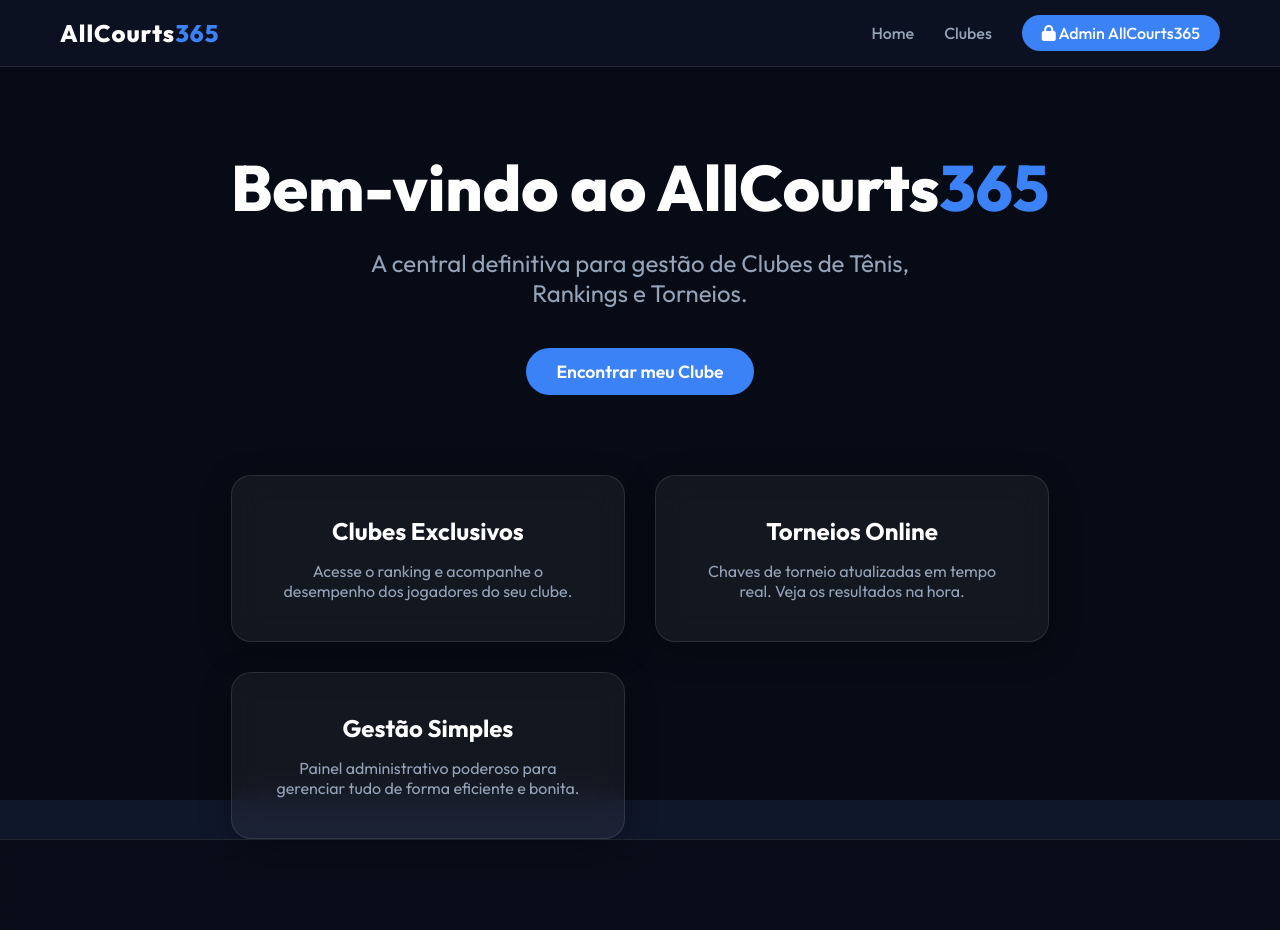
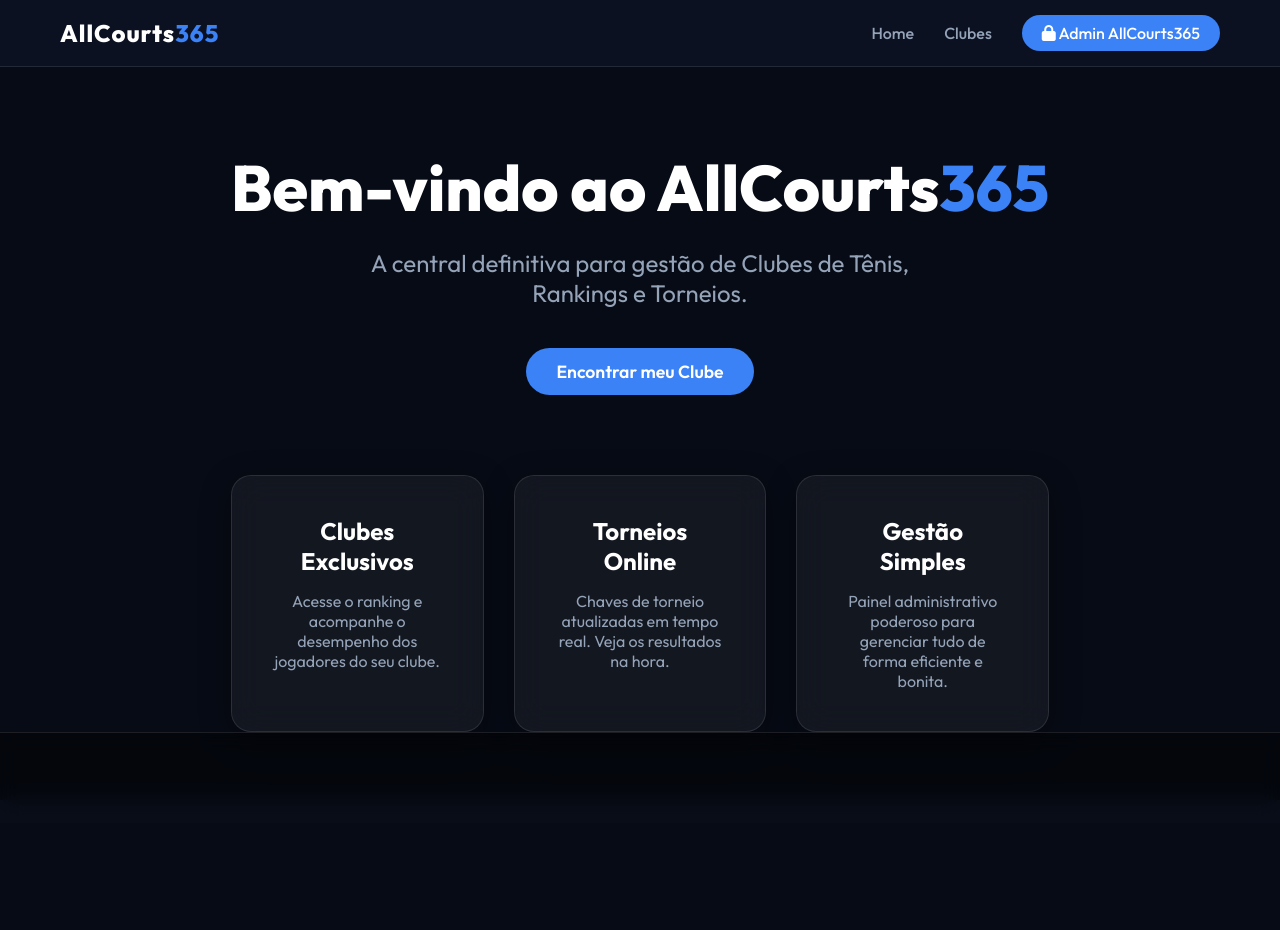
Before and after one commit to allcourts365/AllCourts365, a Django app: page / in a window 1280 px wide. After the commit the page ends 733 px from the top, so only its background shows below. Run offline with Django 5.2, Linux system fonts and the light colour scheme; data comes from the database, SQL or seed files in the repository.

Commit message:
fix: adjust grid minmax to ensure 3 cards fit on one row

```diff
--- a/templates/home.html
+++ b/templates/home.html
@@ -12,7 +12,7 @@
     </div>
 
     <!-- Seção de demonstração de design premium com cards glassmorphism -->
-    <div style="margin-top: 80px; display: grid; grid-template-columns: repeat(auto-fit, minmax(300px, 1fr)); gap: 30px;">
+    <div style="margin-top: 80px; display: grid; grid-template-columns: repeat(auto-fit, minmax(250px, 1fr)); gap: 30px;">
         <div class="glass-card">
             <h3 style="font-size: 1.5rem; margin-bottom: 15px;">Clubes Exclusivos</h3>
             <p>Acesse o ranking e acompanhe o desempenho dos jogadores do seu clube.</p>
```
